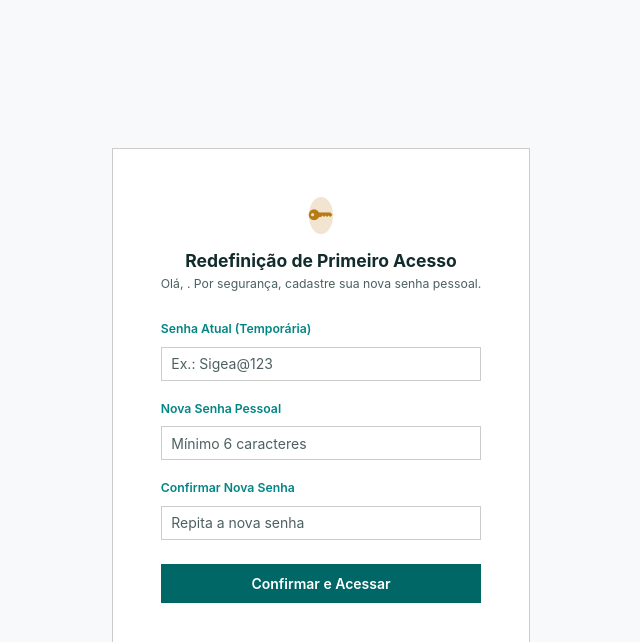
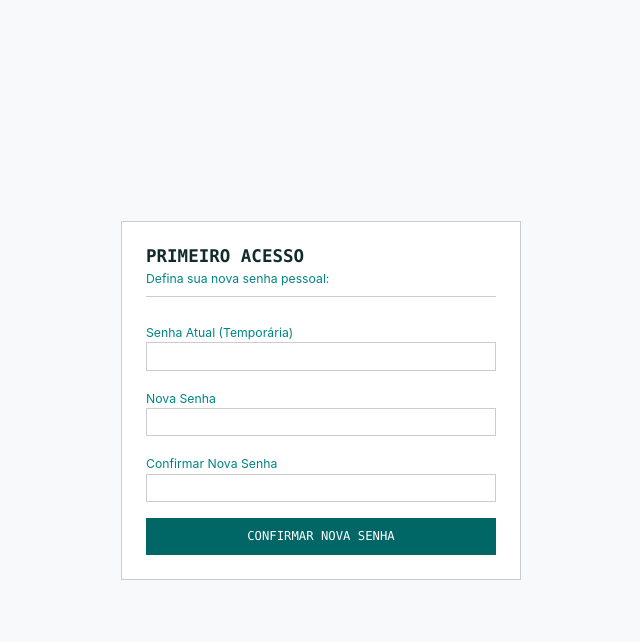
Before and after one commit to matheus-araujo-pereira/SIGEA-GTT, an Angular app in the folder frontend/: page /primeiro-acesso in a window 1280 px wide. Shown: the top 642 px of the page, without its empty margins (319-959 px from the left). Built offline with nearby package versions, Linux system fonts and the light colour scheme.

Commit message:
refactor: enhance login and primeiro-acesso components with improved structure, dynamic button text, and updated error messages

```diff
--- a/frontend/src/app/modulos/autenticacao/login/login.component.html
+++ b/frontend/src/app/modulos/autenticacao/login/login.component.html
@@ -1,50 +1,42 @@
-<div class="d-flex align-items-center justify-content-center min-vh-100 bg-light px-3">
-  <div class="card bg-surface border border-subdued shadow-sm rounded-4 p-4 p-md-5 auth-card">
-    <div class="text-center mb-4">
-      <div class="auth-icon bg-primary text-white rounded-3 d-inline-flex align-items-center justify-content-center mb-3">
-        <i class="bi bi-hospital fs-3"></i>
-      </div>
-      <h1 class="h4 fw-bold text-dark mb-1">SIGEA-GTT</h1>
-      <p class="text-muted small mb-0">Sistema de Gestão de Riscos e Auditoria GTT</p>
+<div class="d-flex align-items-center justify-content-center min-vh-100 bg-light p-3">
+  <div class="bg-white b-1 p-4" style="width: 100%; max-width: 380px;">
+    <div class="mb-4 pb-2 b-b">
+      <h1 class="h5 fw-bold text-dark m-0 font-monospace">SIGEA-GTT</h1>
+      <span class="text-secondary small">Sistema de Auditoria Clínica e Riscos (IHI-GTT)</span>
     </div>
 
     @if (mensagemErro()) {
-      <div class="alert alert-danger py-2 px-3 small border border-danger-subtle rounded-3 mb-3 d-flex align-items-center gap-2" role="alert">
-        <i class="bi bi-exclamation-circle flex-shrink-0"></i>
+      <div class="p-2 mb-3 bg-white b-1 border-danger text-danger small d-flex justify-content-between">
         <span>{{ mensagemErro() }}</span>
+        <button type="button" class="btn btn-sm p-0 text-danger" (click)="mensagemErro.set(null)">[X]</button>
       </div>
     }
 
     <form (ngSubmit)="entrar()">
       <div class="mb-3">
-        <label for="identificador" class="form-label small fw-semibold text-secondary">CPF ou E-mail</label>
+        <label for="identificador" class="form-label small text-secondary m-0">CPF ou E-mail</label>
         <input id="identificador"
                type="text"
-               class="form-control"
+               class="form-control form-control-sm font-monospace"
                [(ngModel)]="identificador"
                name="identificador"
-               placeholder="Digite seu CPF ou E-mail"
                autocomplete="username"
                required>
       </div>
 
-      <div class="mb-4">
-        <label for="senha" class="form-label small fw-semibold text-secondary">Senha</label>
+      <div class="mb-3">
+        <label for="senha" class="form-label small text-secondary m-0">Senha</label>
         <input id="senha"
                type="password"
-               class="form-control"
+               class="form-control form-control-sm font-monospace"
                [(ngModel)]="senha"
                name="senha"
-               placeholder="••••••••"
                autocomplete="current-password"
                required>
       </div>
 
-      <button type="submit" class="btn btn-primary w-100 py-2 fw-semibold" [disabled]="carregando()">
-        @if (carregando()) {
-          <span class="spinner-border spinner-border-sm me-2" aria-hidden="true"></span>
-        }
-        Entrar
+      <button type="submit" class="btn btn-primary btn-sm w-100 py-2 font-monospace" [disabled]="carregando()">
+        {{ textoBotao() }}
       </button>
     </form>
   </div>
--- a/frontend/src/app/modulos/autenticacao/login/login.component.ts
+++ b/frontend/src/app/modulos/autenticacao/login/login.component.ts
@@ -1,4 +1,4 @@
-import { Component, inject, signal } from '@angular/core';
+import { Component, inject, signal, computed } from '@angular/core';
 import { CommonModule } from '@angular/common';
 import { FormsModule } from '@angular/forms';
 import { Router } from '@angular/router';
@@ -19,9 +19,13 @@ export class LoginComponent {
   readonly carregando = signal(false);
   readonly mensagemErro = signal<string | null>(null);
 
+  readonly textoBotao = computed(() => {
+    return this.carregando() ? 'ENTRANDO...' : 'ENTRAR';
+  });
+
   entrar(): void {
-    if (!this.identificador || !this.senha) {
-      this.mensagemErro.set('Preencha todos os campos para continuar.');
+    if (!this.identificador.trim() || !this.senha.trim()) {
+      this.mensagemErro.set('Informe suas credenciais para continuar.');
       return;
     }
 
@@ -29,7 +33,7 @@ export class LoginComponent {
     this.mensagemErro.set(null);
 
     this.authService.entrar({
-      identificador: this.identificador,
+      identificador: this.identificador.trim(),
       senha: this.senha
     }).subscribe({
       next: (usuario) => {
@@ -42,7 +46,7 @@ export class LoginComponent {
       },
       error: (err) => {
         this.carregando.set(false);
-        this.mensagemErro.set(err.error?.mensagem || 'Falha ao autenticar. Verifique suas credenciais.');
+        this.mensagemErro.set(err.error?.mensagem || 'Credenciais inválidas.');
       }
     });
   }
--- a/frontend/src/app/modulos/autenticacao/primeiro-acesso/primeiro-acesso.component.html
+++ b/frontend/src/app/modulos/autenticacao/primeiro-acesso/primeiro-acesso.component.html
@@ -1,63 +1,54 @@
-<div class="d-flex align-items-center justify-content-center min-vh-100 bg-light px-3">
-  <div class="card bg-surface border border-subdued shadow-sm rounded-4 p-4 p-md-5 auth-card">
-    <div class="text-center mb-4">
-      <div class="auth-icon bg-warning-subtle text-warning rounded-circle d-inline-flex align-items-center justify-content-center mb-3">
-        <i class="bi bi-key-fill fs-3"></i>
-      </div>
-      <h2 class="h5 fw-bold text-dark mb-1">Redefinição de Primeiro Acesso</h2>
-      <p class="text-muted small mb-0">Olá, {{ auth.usuarioLogado()?.nomeCompleto }}. Por segurança, cadastre sua nova senha pessoal.</p>
+<div class="d-flex align-items-center justify-content-center min-vh-100 bg-light p-3">
+  <div class="bg-white b-1 p-4" style="width: 100%; max-width: 400px;">
+    <div class="mb-4 pb-2 b-b">
+      <h1 class="h5 fw-bold text-dark m-0 font-monospace">PRIMEIRO ACESSO</h1>
+      <span class="text-secondary small font-sans-serif">Defina sua nova senha pessoal: {{ nomeUsuario() }}</span>
     </div>
 
     @if (mensagemErro()) {
-      <div class="alert alert-danger py-2 px-3 small border border-danger-subtle rounded-3 mb-3 d-flex align-items-center gap-2" role="alert">
-        <i class="bi bi-exclamation-circle flex-shrink-0"></i>
+      <div class="p-2 mb-3 bg-white b-1 border-danger text-danger small d-flex justify-content-between">
         <span>{{ mensagemErro() }}</span>
+        <button type="button" class="btn btn-sm p-0 text-danger" (click)="mensagemErro.set(null)">[X]</button>
       </div>
     }
 
     <form (ngSubmit)="confirmarRedefinicao()">
       <div class="mb-3">
-        <label for="senhaAtual" class="form-label small fw-semibold text-secondary">Senha Atual (Temporária)</label>
+        <label for="senhaAtual" class="form-label small text-secondary m-0">Senha Atual (Temporária)</label>
         <input id="senhaAtual"
                type="password"
-               class="form-control"
+               class="form-control form-control-sm font-monospace"
                [(ngModel)]="senhaAtual"
                name="senhaAtual"
-               placeholder="Ex.: Sigea@123"
                autocomplete="current-password"
                required>
       </div>
 
       <div class="mb-3">
-        <label for="novaSenha" class="form-label small fw-semibold text-secondary">Nova Senha Pessoal</label>
+        <label for="novaSenha" class="form-label small text-secondary m-0">Nova Senha</label>
         <input id="novaSenha"
                type="password"
-               class="form-control"
+               class="form-control form-control-sm font-monospace"
                [(ngModel)]="novaSenha"
                name="novaSenha"
                minlength="6"
-               placeholder="Mínimo 6 caracteres"
                autocomplete="new-password"
                required>
       </div>
 
-      <div class="mb-4">
-        <label for="confirmacao" class="form-label small fw-semibold text-secondary">Confirmar Nova Senha</label>
+      <div class="mb-3">
+        <label for="confirmacao" class="form-label small text-secondary m-0">Confirmar Nova Senha</label>
         <input id="confirmacao"
                type="password"
-               class="form-control"
+               class="form-control form-control-sm font-monospace"
                [(ngModel)]="confirmacao"
                name="confirmacao"
-               placeholder="Repita a nova senha"
                autocomplete="new-password"
                required>
       </div>
 
-      <button type="submit" class="btn btn-primary w-100 py-2 fw-semibold" [disabled]="carregando()">
-        @if (carregando()) {
-          <span class="spinner-border spinner-border-sm me-2" aria-hidden="true"></span>
-        }
-        Confirmar e Acessar
+      <button type="submit" class="btn btn-primary btn-sm w-100 py-2 font-monospace" [disabled]="carregando()">
+        {{ textoBotao() }}
       </button>
     </form>
   </div>
--- a/frontend/src/app/modulos/autenticacao/primeiro-acesso/primeiro-acesso.component.ts
+++ b/frontend/src/app/modulos/autenticacao/primeiro-acesso/primeiro-acesso.component.ts
@@ -1,4 +1,4 @@
-import { Component, inject, signal } from '@angular/core';
+import { Component, inject, signal, computed } from '@angular/core';
 import { CommonModule } from '@angular/common';
 import { FormsModule } from '@angular/forms';
 import { Router } from '@angular/router';
@@ -20,6 +20,12 @@ export class PrimeiroAcessoComponent {
   readonly carregando = signal(false);
   readonly mensagemErro = signal<string | null>(null);
 
+  readonly nomeUsuario = computed(() => this.auth.usuarioLogado()?.nomeCompleto || '');
+
+  readonly textoBotao = computed(() => {
+    return this.carregando() ? 'SALVANDO...' : 'CONFIRMAR NOVA SENHA';
+  });
+
   confirmarRedefinicao(): void {
     const usuario = this.auth.usuarioLogado();
     if (!usuario) {
@@ -28,7 +34,7 @@ export class PrimeiroAcessoComponent {
     }
 
     if (!this.senhaAtual || !this.novaSenha || !this.confirmacao) {
-      this.mensagemErro.set('Preencha todos os campos obrigatórios.');
+      this.mensagemErro.set('Preencha todos os campos.');
       return;
     }
 
```
